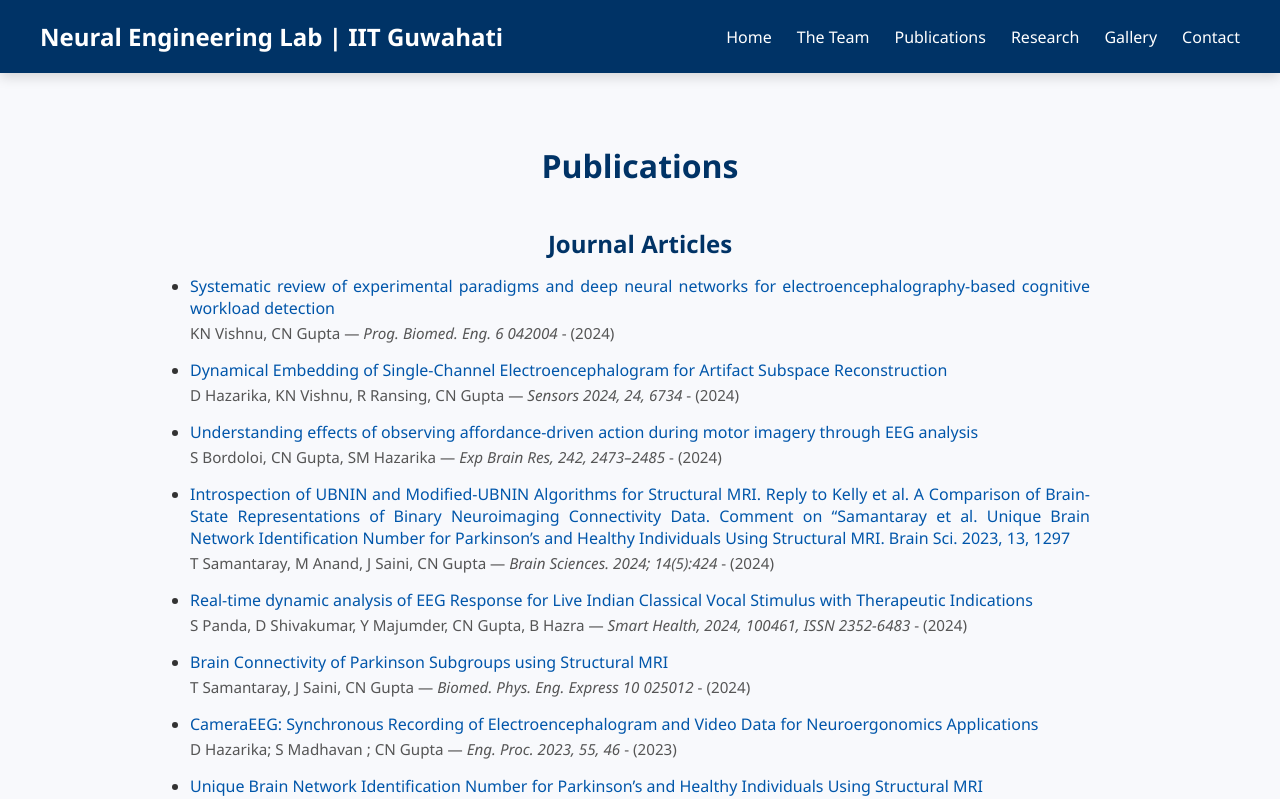
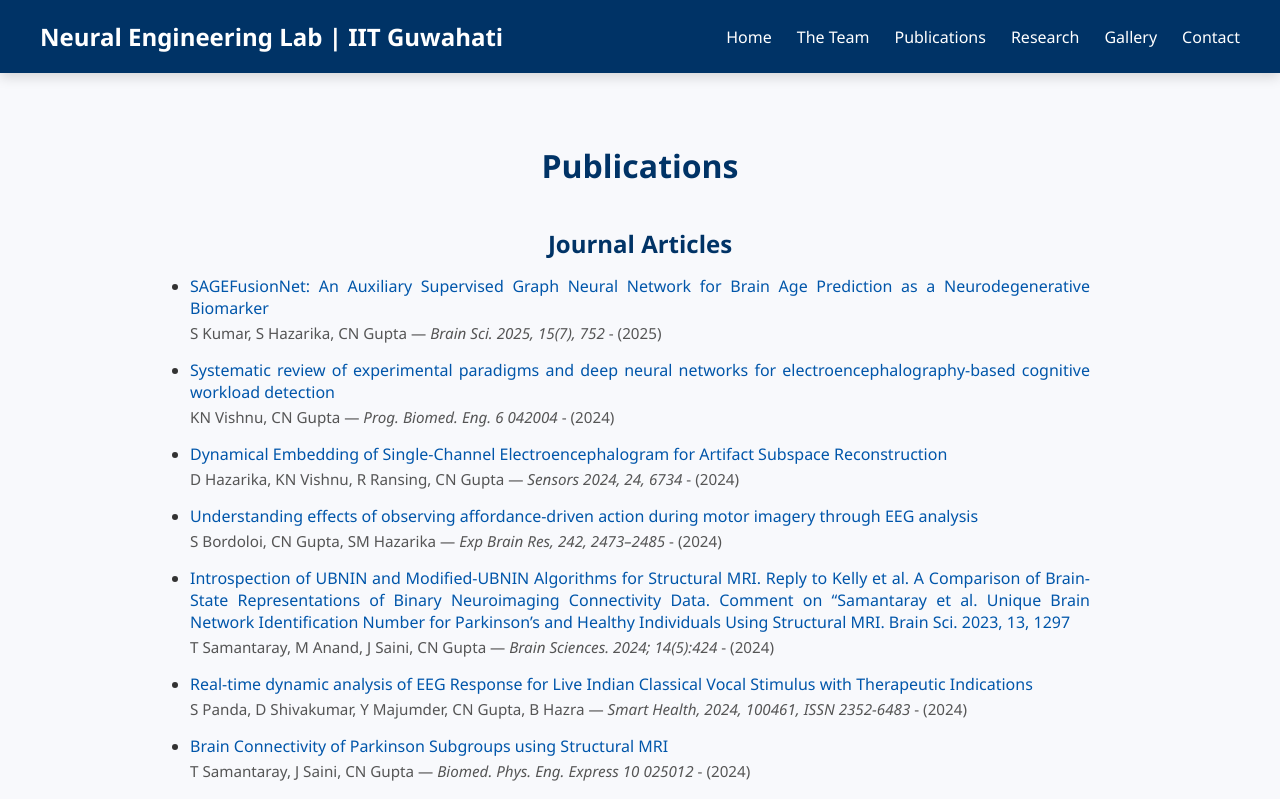
Before and after one commit to hechp2199/NeuralLab_IITG, a React (Create React App) app: page /publications in a window 1280 px wide. Shown: the top 799 px of the page. Built offline with nearby package versions, Linux system fonts and the light colour scheme.

Commit message:
Website author added, New publication added, Home news content justified

```diff
--- a/public/index.html
+++ b/public/index.html
@@ -1,5 +1,6 @@
 <!DOCTYPE html>
 <html lang="en">
+  <!-- Website developed by - Hari Prasath B (MTech Biotechnology 2024-2026) -->
   <head>
     <meta charset="utf-8" />
     <link rel="icon" href="%PUBLIC_URL%/favicon.ico" />
--- a/src/components/Publications.jsx
+++ b/src/components/Publications.jsx
@@ -3,6 +3,13 @@ import './css/Publications.css';
 
 // Journal Publications
 const journalPubs = [
+    {
+        title: "SAGEFusionNet: An Auxiliary Supervised Graph Neural Network for Brain Age Prediction as a Neurodegenerative Biomarker",
+        authors: "S Kumar, S Hazarika, CN Gupta",
+        journal: "Brain Sci. 2025, 15(7), 752",
+        year: "2025",
+        link: "https://doi.org/10.3390/brainsci15070752"
+    },
     {
         title: "Systematic review of experimental paradigms and deep neural networks for electroencephalography-based cognitive workload detection",
         authors: "KN Vishnu, CN Gupta",
--- a/src/components/css/Home.css
+++ b/src/components/css/Home.css
@@ -162,6 +162,7 @@
 }
 
 .bulletin-scroll-content li {
+  text-align: justify;
   padding: 5px 0;
   border-bottom: 1px solid #e0e0e0;
   color: #222;
```
